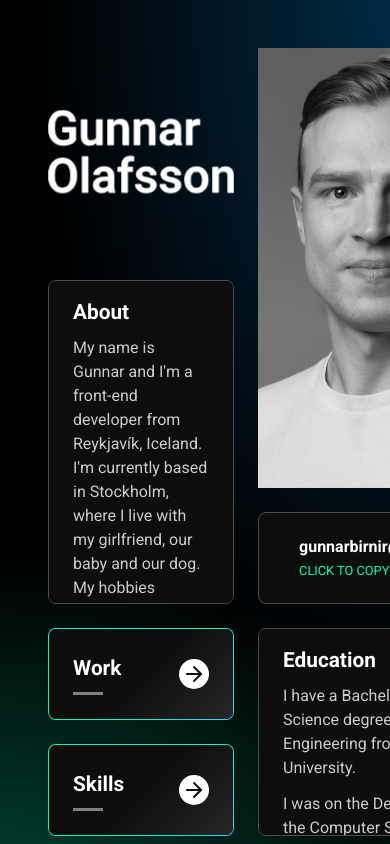
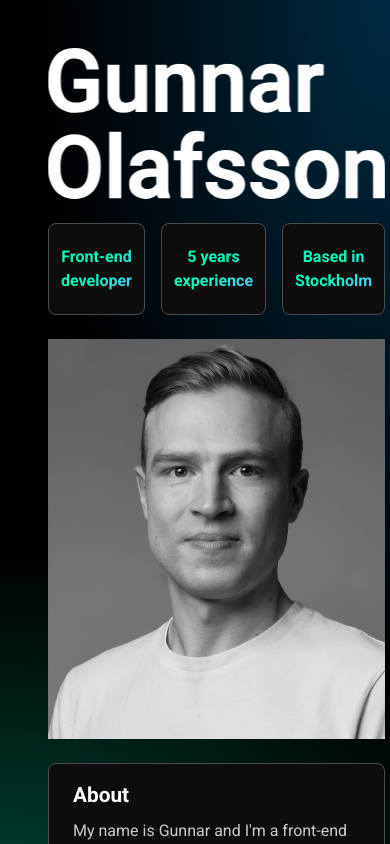
Before and after one commit to gunnarbirnir/resume-3.0, a React (Vite) app: page / in a window 390 px wide. Built offline with nearby package versions, Linux system fonts and the light colour scheme.

Commit message:
Mobile grid layout

```diff
--- a/src/assets/json/education.json
+++ b/src/assets/json/education.json
@@ -5,6 +5,6 @@
     "I was on the Dean's list for the Computer Science department three times."
   ],
   "shortText": [
-    "I have a Bachelor of Science degree in Software Engineering from Reykjavík University. I was on the Dean's list for the Computer Science department three times."
+    "I have a B.Sc. degree in Software Engineering from Reykjavík University. I was on the Dean's list for the Computer Science department three times."
   ]
 }
--- a/src/components/ContentGrid/index.tsx
+++ b/src/components/ContentGrid/index.tsx
@@ -7,6 +7,7 @@ import {
   GRID_ROW_MAX_HEIGHT,
   GRID_SPACING,
 } from "../../constants";
+import { useMediaQuery } from "../../hooks";
 import * as GridItem from "../GridItems";
 import ErrorMessage from "../ErrorMessage";
 import GridItemContainer from "./GridItemContainer";
@@ -15,6 +16,7 @@ import { GridItemType } from "./types";
 import { formatGridString, calcItemColumnsAndRows } from "./utils";
 
 const ContentGrid: FC = () => {
+  const { isMobileOrSmaller } = useMediaQuery();
   const [inTransition, setInTransition] = useState(false);
   const [activeItem, setActiveItem] = useState<GridItemType | null>(null);
   const { gridLayout, rowsCount } = useGridLayout(activeItem);
@@ -54,6 +56,9 @@ const ContentGrid: FC = () => {
 
   return (
     <StyledContentGrid
+      className={
+        isMobileOrSmaller ? "content-grid-mobile" : "content-grid-default"
+      }
       style={
         { gridTemplateAreas, "--grid-rows-count": rowsCount } as CSSProperties
       }
@@ -127,9 +132,17 @@ const ContentGrid: FC = () => {
 };
 
 export const StyledContentGrid = styled.div`
+  --grid-spacing: ${GRID_SPACING}px;
+
+  width: 100%;
+  max-width: var(--content-max-width);
+  display: grid;
+  gap: var(--grid-spacing);
+  isolation: isolate;
+
+  &.content-grid-default {
     --grid-row-min-height: ${GRID_ROW_MIN_HEIGHT}px;
     --grid-row-max-height: ${GRID_ROW_MAX_HEIGHT}px;
-  --grid-spacing: ${GRID_SPACING}px;
 
     height: 100%;
     min-height: calc(
@@ -140,15 +153,14 @@ export const StyledContentGrid = styled.div`
       var(--grid-rows-count) * var(--grid-row-max-height) +
         (var(--grid-rows-count) - 1) * var(--grid-spacing)
     );
-  width: 100%;
-  max-width: var(--content-max-width);
-  isolation: isolate;
-
-  display: grid;
-  grid-auto-flow: column;
     grid-auto-rows: 1fr;
     grid-auto-columns: 1fr;
-  gap: var(--grid-spacing);
+    grid-auto-flow: column;
+  }
+
+  &.content-grid-mobile {
+    grid-auto-rows: minmax(92px, auto);
+  }
 `;
 
 export default ContentGrid;
--- a/src/components/ContentGrid/layouts.ts
+++ b/src/components/ContentGrid/layouts.ts
@@ -1,4 +1,19 @@
 import { GridItemType as G } from "./types";
+
+// Mobile
+
+export const MOBILE = [
+  [G.Name],
+  [G.Info],
+  [G.Image],
+  [G.About],
+  [G.Education],
+  [G.Work],
+  [G.Skills],
+  [G.References],
+  [G.Email],
+  [G.Social],
+];
 
 // 2 Columns 5 Rows
 
--- a/src/components/ContentGrid/useGridLayout.ts
+++ b/src/components/ContentGrid/useGridLayout.ts
@@ -5,15 +5,18 @@ import {
 } from "../../hooks";
 import { GridItemType } from "./types";
 import { calcRowsCount, calcGridLayout } from "./utils";
+import * as LAYOUT from "./layouts";
 
 const useGridLayout = (activeItem: GridItemType | null) => {
   const { height: windowHeight } = useWindowDimensions();
-  const { isTabletOrSmaller } = useMediaQuery();
+  const { isMobileOrSmaller, isTabletOrSmaller } = useMediaQuery();
   const { verticalPadding } = useMediaQueryVariables();
 
   const columnsCount = isTabletOrSmaller ? 2 : 3;
   const rowsCount = calcRowsCount(windowHeight, verticalPadding, columnsCount);
-  const gridLayout = calcGridLayout(columnsCount, rowsCount, activeItem);
+  const gridLayout = isMobileOrSmaller
+    ? LAYOUT.MOBILE
+    : calcGridLayout(columnsCount, rowsCount, activeItem);
 
   return { gridLayout, rowsCount, columnsCount };
 };
--- a/src/components/GridItems/ImageItem/index.tsx
+++ b/src/components/GridItems/ImageItem/index.tsx
@@ -38,6 +38,7 @@ const ImageContainer = styled(PerspectiveHover)`
   height: 100%;
   position: relative;
   overflow: hidden;
+  min-height: 400px;
 `;
 
 const ProfileImage = styled.img`
--- a/src/constants/index.ts
+++ b/src/constants/index.ts
@@ -22,6 +22,7 @@ export const FADE_IN_DURATION = 0.2;
 // Layout
 export const CONTENT_MAX_WIDTH = 1200;
 export const CONTENT_MAX_WIDTH_TABLET = 800;
+export const CONTENT_MAX_WIDTH_MOBILE = 400;
 export const PAGE_HORIZONTAL_PADDING = SPACING._8;
 export const PAGE_HORIZONTAL_PADDING_TABLET = SPACING._7;
 
@@ -29,5 +30,5 @@ export const MEDIA_QUERY = {
   GRID_DESKTOP: CONTENT_MAX_WIDTH + 2 * PAGE_HORIZONTAL_PADDING,
   TABLET: 1100,
   GRID_TABLET: CONTENT_MAX_WIDTH_TABLET + 2 * PAGE_HORIZONTAL_PADDING_TABLET,
-  MOBILE: 600,
+  MOBILE: 700,
 };
--- a/src/hooks/useMediaQueryVariables.ts
+++ b/src/hooks/useMediaQueryVariables.ts
@@ -4,6 +4,7 @@ import {
   SPACING,
   CONTENT_MAX_WIDTH,
   CONTENT_MAX_WIDTH_TABLET,
+  CONTENT_MAX_WIDTH_MOBILE,
   PAGE_HORIZONTAL_PADDING,
   PAGE_HORIZONTAL_PADDING_TABLET,
   GRID_ROW_MAX_HEIGHT,
@@ -16,11 +17,13 @@ const ROWS_6_MAX_HEIGHT_PADDING_8 =
 
 const useMediaQueryVariables = () => {
   const { height } = useWindowDimensions();
-  const { isTabletOrSmaller } = useMediaQuery();
+  const { isMobileOrSmaller, isTabletOrSmaller } = useMediaQuery();
 
   const dimensions = useMemo(() => {
     return {
-      contentMaxWidth: isTabletOrSmaller
+      contentMaxWidth: isMobileOrSmaller
+        ? CONTENT_MAX_WIDTH_MOBILE
+        : isTabletOrSmaller
         ? CONTENT_MAX_WIDTH_TABLET
         : CONTENT_MAX_WIDTH,
       horizontalPadding: isTabletOrSmaller
@@ -30,7 +33,7 @@ const useMediaQueryVariables = () => {
         // To delay 7 rows layout
         height > ROWS_6_MAX_HEIGHT_PADDING_8 ? SPACING._8 : SPACING._7,
     };
-  }, [isTabletOrSmaller, height]);
+  }, [isMobileOrSmaller, isTabletOrSmaller, height]);
 
   return dimensions;
 };
```
Also changed, not shown: 1 other file (tests, documents, lock files or other folders). Lines whose indentation alone changed are shown as unchanged.
